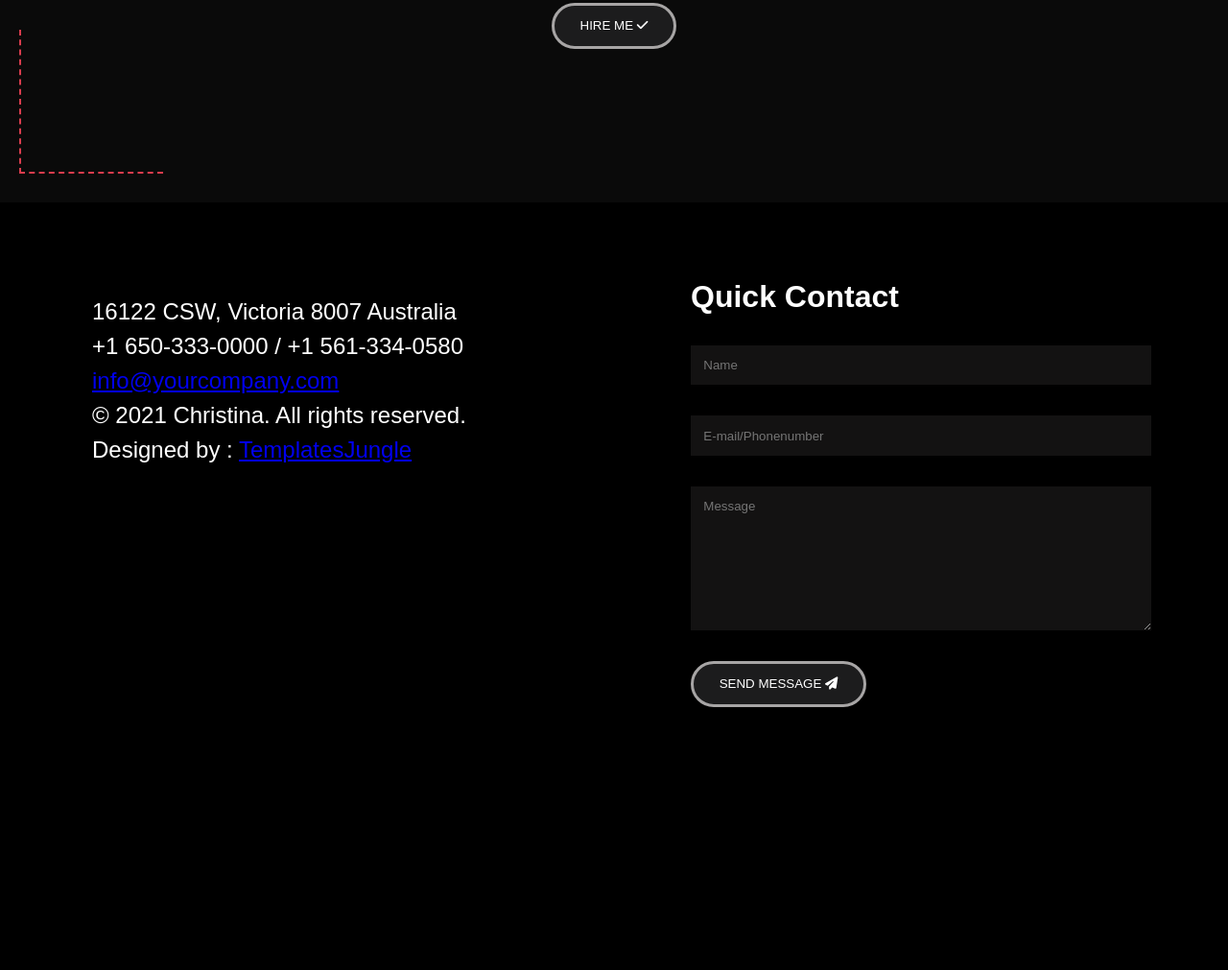
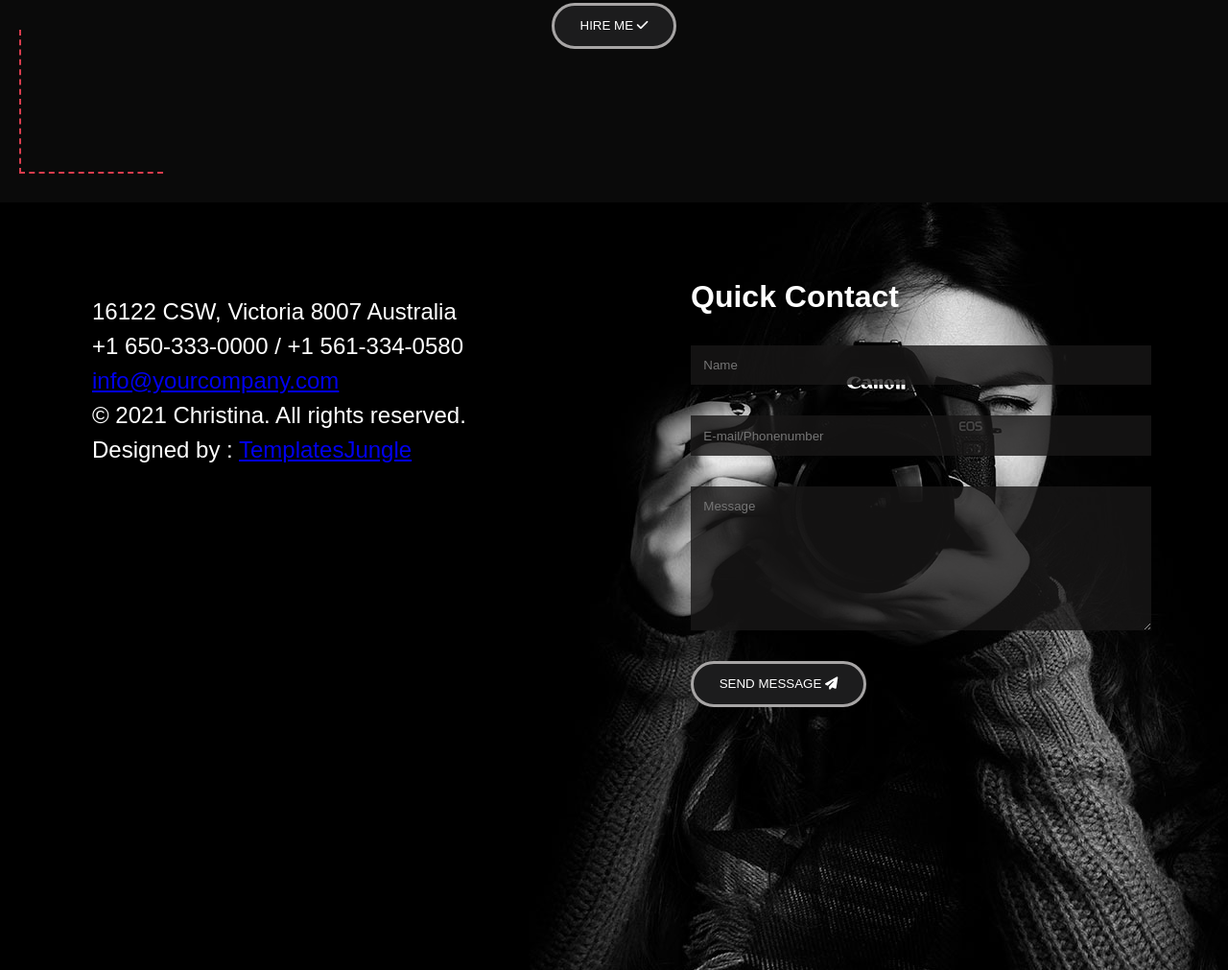
Before and after one commit to AdouDavid/Christina, a plain HTML site: page index.html in a window 1280 px wide. Shown: the part 3443-4454 px from the top of the page at 96% size. Drawn offline with Linux system fonts and the light colour scheme; the site is published under a folder, as on GitHub Pages, so addresses that start at the root find nothing.

Commit message:
alterd style.css

```diff
--- a/style.css
+++ b/style.css
@@ -329,7 +329,7 @@ header {
 }
 
 footer {
-    background-image: url(/photography.jpg);
+    background-image: url(photography.jpg);
     height: 100vh;
     width: 100%;
     background-repeat: no-repeat;
```
